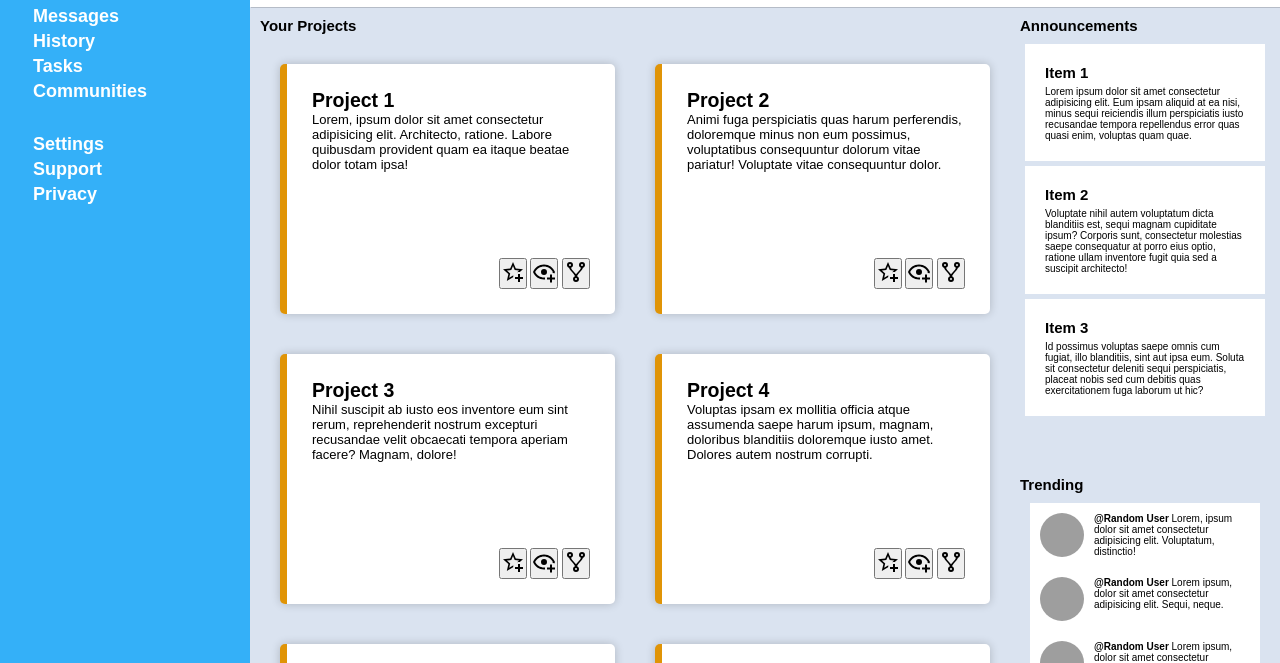
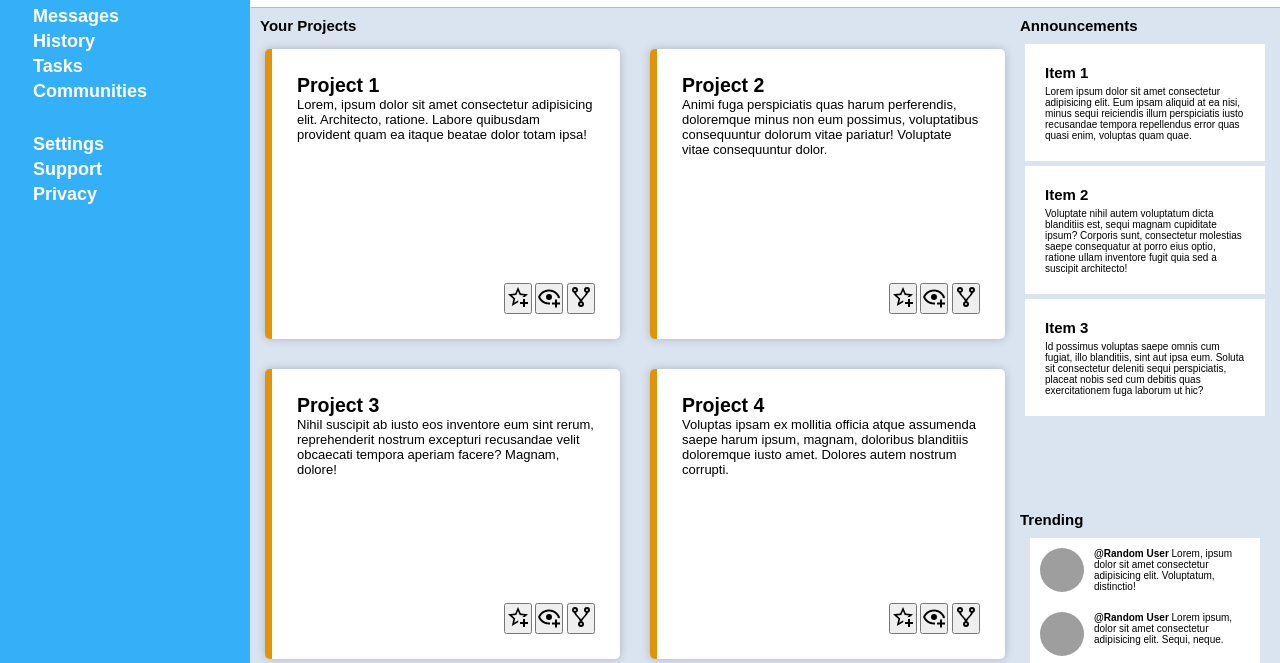
Before and after one commit to al-ptk/odin-dashboard, a plain HTML site: page index.html in a window 1280 px wide. Shown: the part 134-797 px from the top of the page. Drawn offline with Linux system fonts and the light colour scheme; grey boxes are pictures that could not be loaded.

Commit message:
Set Project section into grid layout

```diff
--- a/style.css
+++ b/style.css
@@ -189,19 +189,17 @@ div.projects {
 }
 
 .projects .grid-container {
-    display: flex;
-    flex-wrap: wrap;
-    align-content: flex-start;
+    display: grid;
+    grid-template-columns: repeat(auto-fit, minmax(350px, auto));
+    grid-auto-rows: 300px;
+    gap: 20px;
 }
 
 .projects .grid-item {
-    width: 300px;
-    height: 250px;
     flex: 1 0 auto;
     border-left: 7px solid rgb(224, 148, 6);
     box-shadow: 0 0 10px 0 rgba(0,0,0,.2);
     border-radius: 5px;
-    margin: 20px;
     display: flex;
     flex-direction: column;
     justify-content: flex-start;
```
Also changed, not shown: 1 other file.
